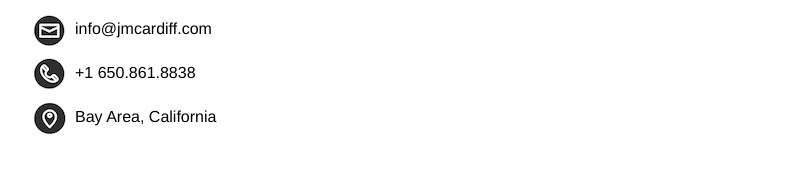
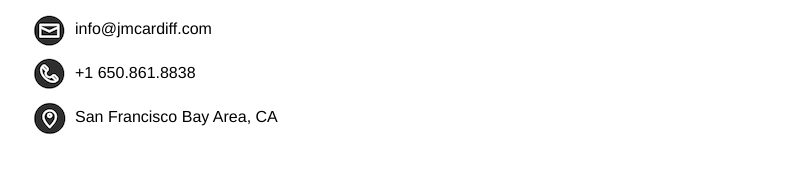
Before and after one commit to bcardiff/jmcardiff, a Jekyll site: the page built from contact.md, in a window 1280 px wide. Shown: the part 316-489 px from the top of the page, without its empty margins (304-1107 px from the left). Built offline with Jekyll 4.4.1, drawn with Linux system fonts in a browser that asks for light colours.

Commit message:
Update contact.md

```diff
--- a/contact.md
+++ b/contact.md
@@ -10,4 +10,4 @@ permalink: /contact
 
 * <span class="icon-mail"></span> [info@jmcardiff.com](mailto:info@jmcardiff.com)
 * <span class="icon-phone"></span> [+1 650.861.8838](tel://1-650-861-8838)
-* <span class="icon-map"></span> <span>Bay Area, California</span>
+* <span class="icon-map"></span> <span>San Francisco Bay Area, CA</span>
```
